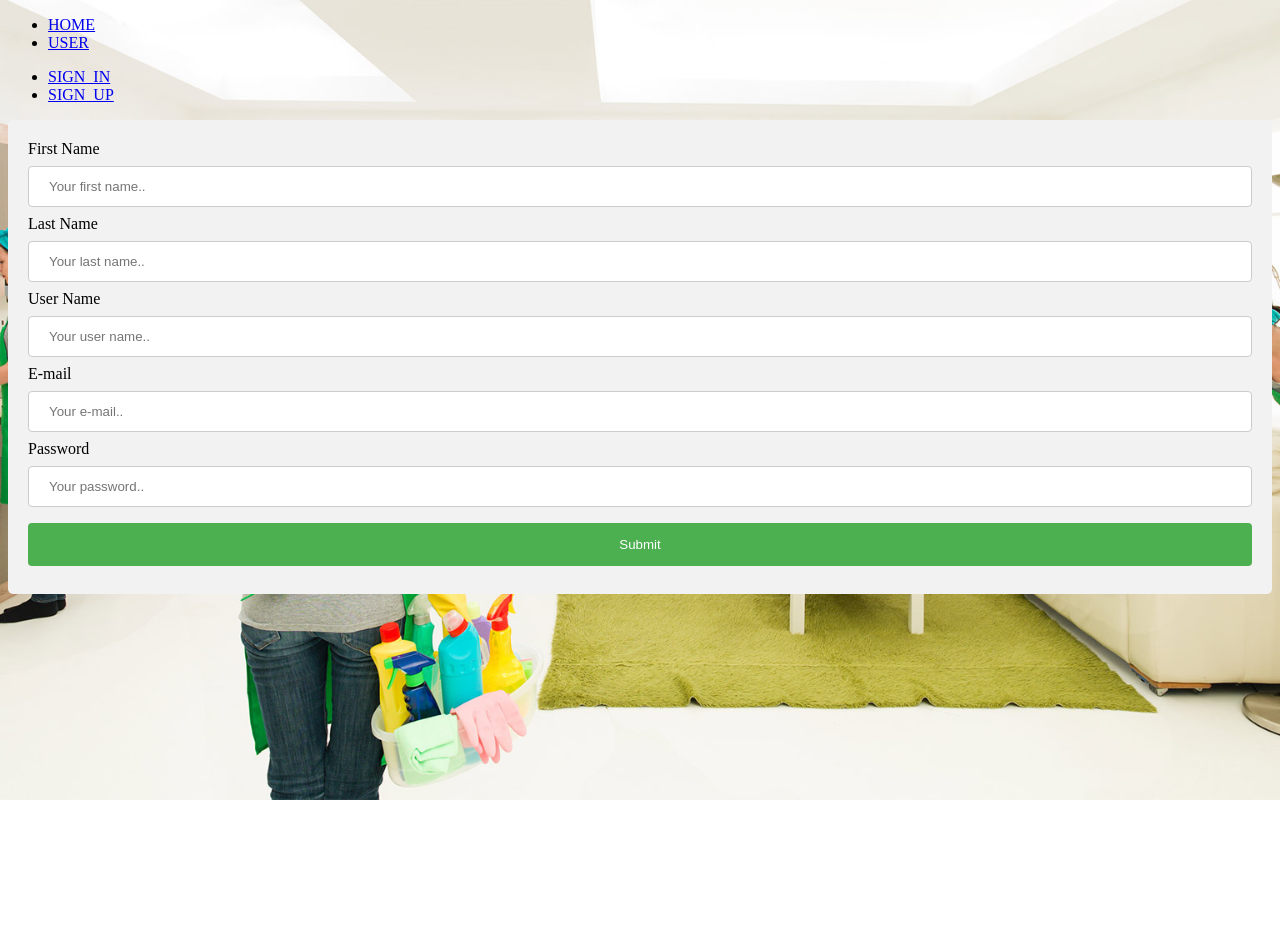
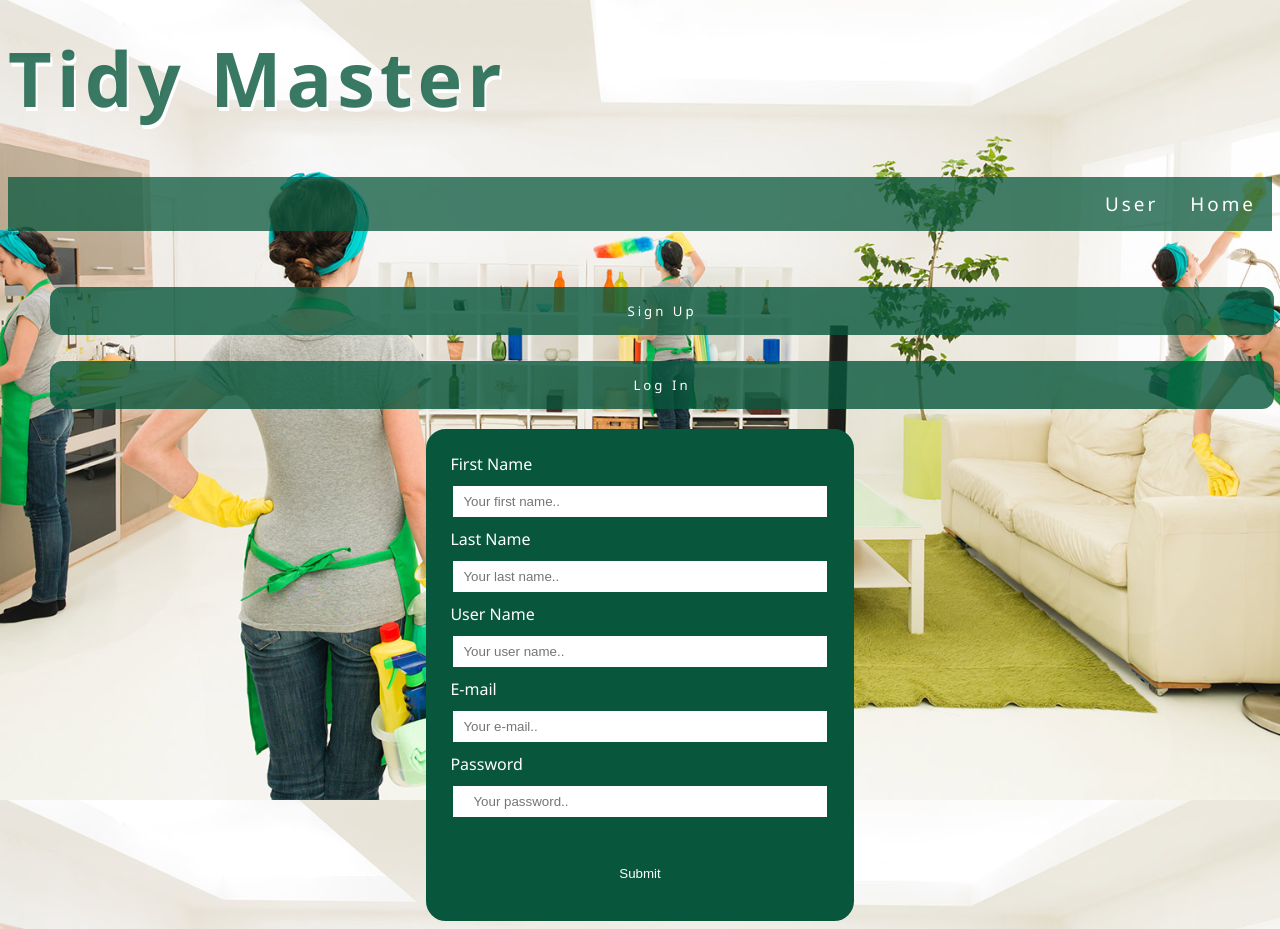
Before and after one commit to thuyiya/mor_angular_2018, an Angular app: page /user/sign-in in a window 1280 px wide. Before the commit the page ends 800 px from the top, so only its background shows below. Built offline with nearby package versions, Linux system fonts and the light colour scheme.

Commit message:
addStyles

```diff
--- a/src/app/app.component.css
+++ b/src/app/app.component.css
@@ -0,0 +1,38 @@
+div{
+    font-family: "Segoe UI";
+    color: rgb(8, 87, 61, 0.800);
+    letter-spacing: 5px;
+    text-shadow: 2px 4px rgb(255, 255, 255);
+}
+.companyName{
+    font-weight: 1000;
+    font-size: 2cm;
+    line-height: 0.1cm;
+}
+ul {
+    font-family: "Segoe UI";
+    letter-spacing: 3px;
+    font-size: 0.5cm;
+    font-weight: 500;
+    list-style-type: none;
+    margin: 0;
+    padding: 0;
+    overflow: hidden;
+    background-color: rgb(8, 87, 61, 0.750);
+    position: -webkit-sticky; /* Safari */
+    position: sticky;
+    top: 0;
+}
+li {
+    float: right;
+}
+li a {
+    display: block;
+    color: white;
+    text-align: center;
+    padding: 14px 16px;
+    text-decoration: none;
+}
+li a:hover {
+    background-color: rgb(8, 87, 61, 0.800);
+}
--- a/src/app/app.component.html
+++ b/src/app/app.component.html
@@ -1,5 +1,9 @@
+<div class="header">
+    <p class="companyName">Tidy Master</p>
+    <br>
+</div>
 <ul>
-    <li><a routerLink="/home">HOME</a></li>
-    <li><a routerLink="/user">USER</a></li>
+    <li><a routerLink="/home">Home</a></li>
+    <li><a routerLink="/user">User</a></li>
 </ul>
 <router-outlet></router-outlet>
--- a/src/app/user/sign-in/sign-in.component.css
+++ b/src/app/user/sign-in/sign-in.component.css
@@ -1,39 +1,43 @@
+div {
+    color: rgb(255, 255, 255);
+    font-weight: 500;
+    font-family: "Segoe UI";
+    border-radius: 20px;
+    background-color: rgb(8, 87, 61);
+}
 input[type=text], select {
     width: 100%;
-    padding: 12px 20px;
+    padding: 8px 10px;
     margin: 8px 0;
     display: inline-block;
-    border: 1px solid #ccc;
-    border-radius: 4px;
+    border: 3px solid  rgb(8, 87, 61);
+    border-radius: 3px;
     box-sizing: border-box;
 }
 input[type=password], select {
     width: 100%;
-    padding: 12px 20px;
+    padding: 8px 20px;
     margin: 8px 0;
     display: inline-block;
-    border: 1px solid #ccc;
-    border-radius: 4px;
+    border: 3px solid  rgb(8, 87, 61);;
+    border-radius: 3px;
     box-sizing: border-box;
 }
 
 input[type=submit] {
     width: 100%;
-    background-color: #4CAF50;
+    background-color:  rgb(8, 87, 61);;
     color: white;
-    padding: 14px 20px;
-    margin: 8px 0;
+    padding: 8px 10px;
+    margin:  8px 0;
     border: none;
-    border-radius: 4px;
+    border-radius: 25px;
     cursor: pointer;
+
 }
-
-input[type=submit]:hover {
-    background-color: #45a049;
-}
-
-div {
-    border-radius: 5px;
-    background-color: #f2f2f2;
+.center {
+    margin: auto;
+    width: 30%;
+    border: 4px solid  rgb(8, 87, 61);
     padding: 20px;
 }
--- a/src/app/user/sign-in/sign-in.component.html
+++ b/src/app/user/sign-in/sign-in.component.html
@@ -1,21 +1,21 @@
-<div>
+<div class="center">
     <form action="">
       <label for="fname">First Name</label>
       <input type="text" id="fname" name="firstname" placeholder="Your first name..">
-
+      <br>
       <label for="lname">Last Name</label>
       <input type="text" id="lname" name="lastname" placeholder="Your last name..">
-
+      <br>
       <label for="uname">User Name</label>
       <input type="text" id="uname" name="username" placeholder="Your user name..">
-
+      <br>
       <label for="email">E-mail</label>
       <input type="text" name="mail" placeholder="Your e-mail..">
-
+      <br>
       <label for="pword">Password</label>
       <input type="password" name="pword" placeholder="Your password..">
-
-
+      <br>
+      <br>
       <input type="submit" value="Submit">
     </form>
   </div>
--- a/src/app/user/user.component.css
+++ b/src/app/user/user.component.css
@@ -0,0 +1,24 @@
+button {
+    background-color: rgb(8, 87, 61, 0.800);
+    border: none;
+    color: white;
+    padding: 15px 32px;
+    text-align: center;
+    text-decoration: none;
+    display: inline-block;
+    font-size: 16px;
+    margin: 4px 2px;
+    cursor: pointer;
+    border-radius: 12px;
+    width: 100%;
+    font-family: "Segoe UI";
+    letter-spacing: 3px;
+    font-size: 0.35cm;
+    font-weight: 500;
+}
+li{
+    list-style-type: none;
+}
+button:hover {
+    box-shadow: 0 5px 10px 0 rgba(0,0,0,0.5),0 1px 25px 0 rgba(0,0,0,0.5);
+}
--- a/src/app/user/user.component.html
+++ b/src/app/user/user.component.html
@@ -1,5 +1,10 @@
+<div>
 <ul>
-  <li><a routerLink="/user/sign-in">SIGN_IN</a></li>
-  <li><a routerLink="/user/sign-up">SIGN_UP</a></li>
+  <br>
+  <br>
+  <li><a routerLink="sign-in"><button>Sign Up</button></a></li>
+  <br>
+  <li><a routerLink="sign-up"><button>Log In</button></a></li>
 </ul>
+</div>
 <router-outlet></router-outlet>
```
